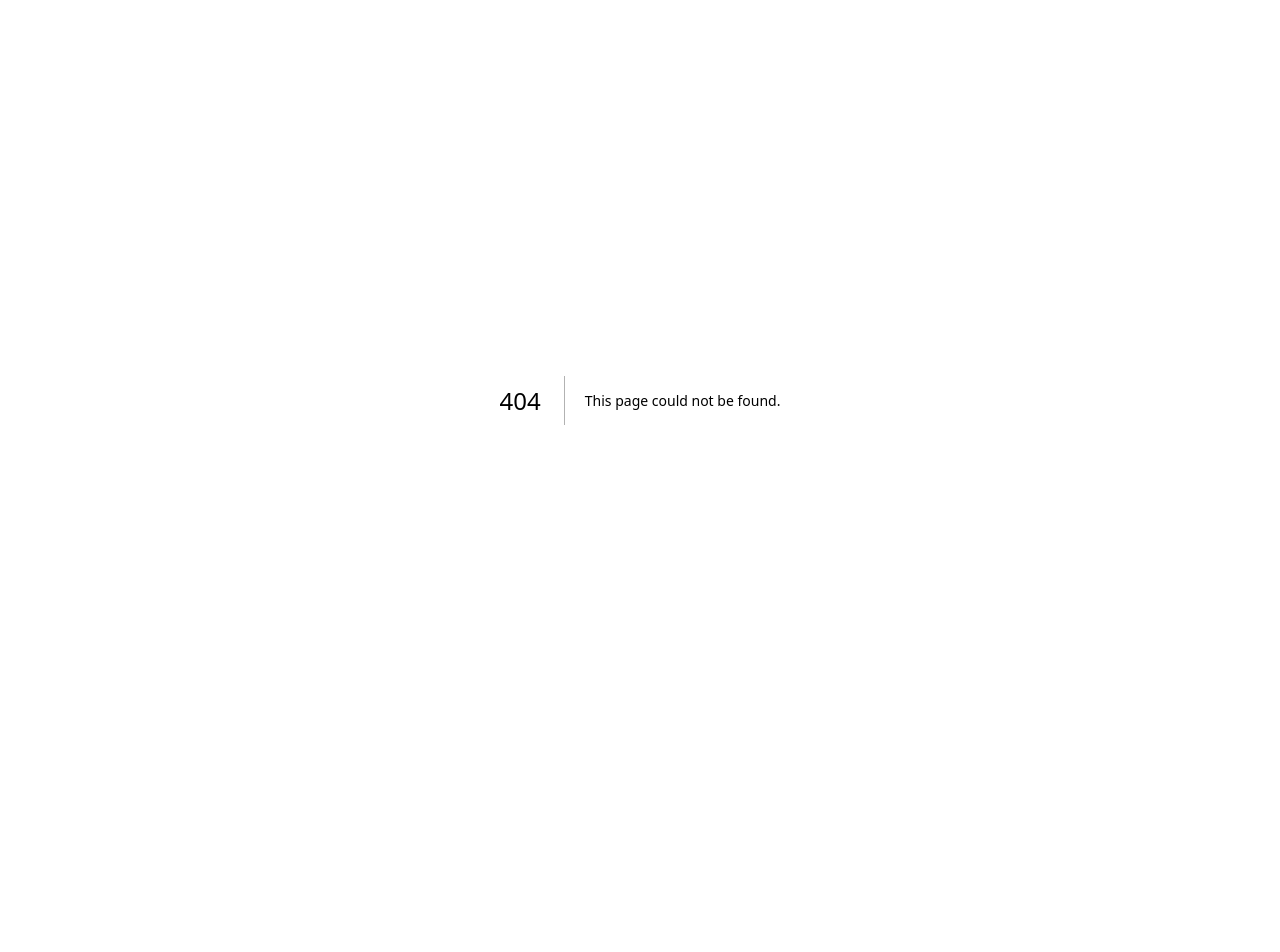
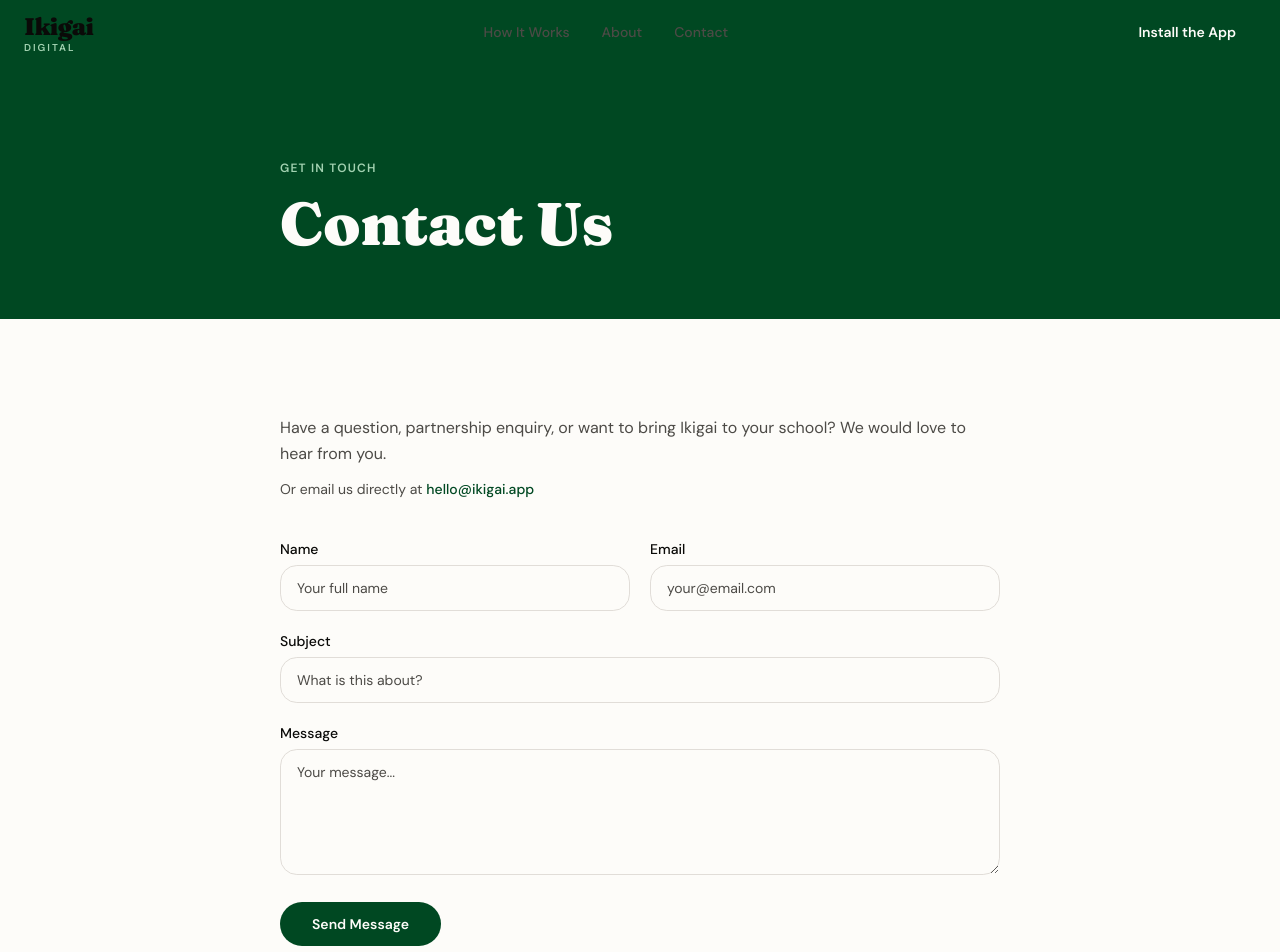
Before and after one commit to Walon-Foundation/ikigai, a Next.js app: page /contact in a window 1280 px wide. Before the commit this address had no page. Shown: the top 952 px of the page. Before the commit the page ends 800 px from the top, so only its background shows below. Built offline with nearby package versions, Linux system fonts and the light colour scheme; no server answers.

Commit message:
feat: add Contact page — accessible form with mailto submission
Form fields have htmlFor/id pairs (a11y). On submit opens mailto
with pre-filled subject and body. Email address shown as fallback.

```diff
--- /dev/null
+++ b/app/(marketing)/contact/contact-form.tsx
@@ -0,0 +1,100 @@
+"use client";
+
+import { useState } from "react";
+
+export function ContactForm() {
+  const [name, setName] = useState("");
+  const [email, setEmail] = useState("");
+  const [subject, setSubject] = useState("");
+  const [message, setMessage] = useState("");
+
+  function handleSubmit(e: React.FormEvent) {
+    e.preventDefault();
+    const body = `Name: ${name}\nEmail: ${email}\n\n${message}`;
+    window.location.href = `mailto:hello@ikigai.app?subject=${encodeURIComponent(subject)}&body=${encodeURIComponent(body)}`;
+  }
+
+  const inputClass =
+    "w-full rounded-xl border border-border bg-background px-4 py-3 text-sm text-foreground placeholder:text-muted-foreground focus:border-primary focus:outline-none focus:ring-2 focus:ring-primary/20 transition-colors";
+
+  return (
+    <form onSubmit={handleSubmit} className="space-y-5">
+      <div className="grid gap-5 sm:grid-cols-2">
+        <div>
+          <label
+            htmlFor="cf-name"
+            className="mb-1.5 block text-sm font-medium text-foreground"
+          >
+            Name
+          </label>
+          <input
+            id="cf-name"
+            type="text"
+            required
+            placeholder="Your full name"
+            value={name}
+            onChange={(e) => setName(e.target.value)}
+            className={inputClass}
+          />
+        </div>
+        <div>
+          <label
+            htmlFor="cf-email"
+            className="mb-1.5 block text-sm font-medium text-foreground"
+          >
+            Email
+          </label>
+          <input
+            id="cf-email"
+            type="email"
+            required
+            placeholder="your@email.com"
+            value={email}
+            onChange={(e) => setEmail(e.target.value)}
+            className={inputClass}
+          />
+        </div>
+      </div>
+      <div>
+        <label
+          htmlFor="cf-subject"
+          className="mb-1.5 block text-sm font-medium text-foreground"
+        >
+          Subject
+        </label>
+        <input
+          id="cf-subject"
+          type="text"
+          required
+          placeholder="What is this about?"
+          value={subject}
+          onChange={(e) => setSubject(e.target.value)}
+          className={inputClass}
+        />
+      </div>
+      <div>
+        <label
+          htmlFor="cf-message"
+          className="mb-1.5 block text-sm font-medium text-foreground"
+        >
+          Message
+        </label>
+        <textarea
+          id="cf-message"
+          required
+          rows={5}
+          placeholder="Your message..."
+          value={message}
+          onChange={(e) => setMessage(e.target.value)}
+          className={inputClass}
+        />
+      </div>
+      <button
+        type="submit"
+        className="rounded-full bg-primary px-8 py-3 text-sm font-semibold text-primary-foreground transition-transform hover:scale-[1.02] active:scale-[0.98]"
+      >
+        Send Message
+      </button>
+    </form>
+  );
+}
--- /dev/null
+++ b/app/(marketing)/contact/page.tsx
@@ -0,0 +1,45 @@
+import { Footer } from "@/components/marketing/footer";
+import { Nav } from "@/components/marketing/nav";
+import { ContactForm } from "./contact-form";
+
+export default function ContactPage() {
+  return (
+    <div className="min-h-screen bg-background">
+      <Nav />
+      <main>
+        <section className="bg-primary pb-16 pt-40">
+          <div className="mx-auto max-w-3xl px-6">
+            <p className="mb-4 text-xs font-semibold uppercase tracking-widest text-primary-muted">
+              Get in Touch
+            </p>
+            <h1 className="font-display text-5xl font-black leading-[1.05] text-primary-foreground sm:text-6xl">
+              Contact Us
+            </h1>
+          </div>
+        </section>
+
+        <section className="py-24">
+          <div className="mx-auto max-w-3xl px-6">
+            <div className="mb-10">
+              <p className="text-base leading-relaxed text-muted-foreground">
+                Have a question, partnership enquiry, or want to bring Ikigai to
+                your school? We would love to hear from you.
+              </p>
+              <p className="mt-3 text-sm text-muted-foreground">
+                Or email us directly at{" "}
+                <a
+                  href="mailto:hello@ikigai.app"
+                  className="font-medium text-primary underline-offset-2 hover:underline"
+                >
+                  hello@ikigai.app
+                </a>
+              </p>
+            </div>
+            <ContactForm />
+          </div>
+        </section>
+      </main>
+      <Footer />
+    </div>
+  );
+}
```
